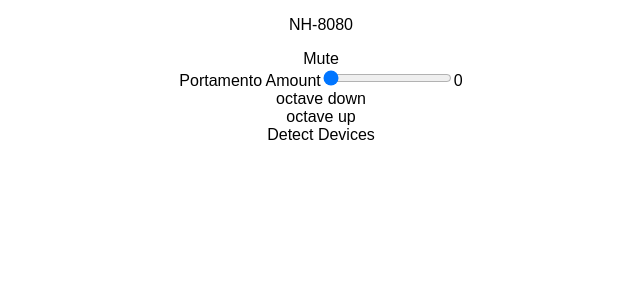
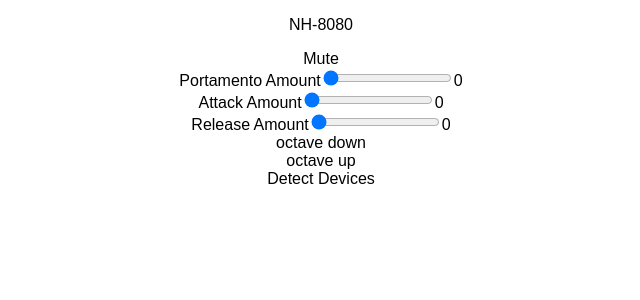
Before and after one commit to natotthomer/synth-toy, a React (Create React App) app: page / in a window 1280 px wide. Shown: the top 300 px of the page, without its empty margins (319-959 px from the left). Built offline with nearby package versions, Linux system fonts and the light colour scheme.

Commit message:
build simple AR envelope on volume

```diff
--- a/src/actions/synth-actions.js
+++ b/src/actions/synth-actions.js
@@ -1,4 +1,4 @@
-import { UPDATE_PORTAMENTO } from './../constants/synth-constants'
+import { UPDATE_PORTAMENTO, UPDATE_ATTACK, UPDATE_RELEASE } from './../constants/synth-constants'
 
 import { store } from './../store'
 
@@ -7,3 +7,13 @@ export const updatePortamento = (enabled, value) => store.dispatch({
   enabled,
   value
 })
+
+export const updateAttack = value => store.dispatch({
+  type: UPDATE_ATTACK,
+  value
+})
+
+export const updateRelease = value => store.dispatch({
+  type: UPDATE_RELEASE,
+  value
+})
--- a/src/components/synth/input.js
+++ b/src/components/synth/input.js
@@ -1,14 +1,16 @@
 import React from 'react'
 
 const Input = (props) => {
+
+
   return (
     <div>
       <span>{props.visibleName}</span>
       <input
         type='range'
-        min='0'
-        max='1'
-        step='0.01'
+        min={props.min}
+        max={props.max}
+        step={props.step}
         className='standard-slider'
         onChange={props.onChange}
         value={props.value} />
--- a/src/components/synth/synth-container.js
+++ b/src/components/synth/synth-container.js
@@ -1,7 +1,7 @@
 import { connect } from 'react-redux'
 
 import Synth from './synth'
-import { updatePortamento } from './../../actions/synth-actions'
+import { updatePortamento, updateAttack, updateRelease } from './../../actions/synth-actions'
 
 const mapStateToProps = ({ keyboard, synth }) => {
   return {
@@ -11,7 +11,9 @@ const mapStateToProps = ({ keyboard, synth }) => {
 }
 
 const mapDispatchToProps = dispatch => ({
-  updatePortamento: (enabled, value) => dispatch(updatePortamento(enabled, value))
+  updatePortamento: (enabled, value) => dispatch(updatePortamento(enabled, value)),
+  updateAttack: value => dispatch(updateAttack(value)),
+  updateRelease: value => dispatch(updateRelease(value))
 })
 
 export default connect(mapStateToProps, mapDispatchToProps)(Synth)
--- a/src/components/synth/synth.js
+++ b/src/components/synth/synth.js
@@ -17,13 +17,15 @@ export default class Synth extends React.Component {
     this.noteOff = this.noteOff.bind(this)
     this.togglePortamento = this.togglePortamento.bind(this)
     this.handlePortamentoTimeChange = this.handlePortamentoTimeChange.bind(this)
+    this.handleAttackChange = this.handleAttackChange.bind(this)
+    this.handleReleaseChange = this.handleReleaseChange.bind(this)
   }
 
   componentWillMount () {
     this.ac = new (window.AudioContext || window.webkitAudioContext)()
     this.osc = this.ac.createOscillator()
     this.gn = this.ac.createGain()
-    this.gn.gain.value = this.state.gain
+    this.gn.gain.value = 0
     this.osc.type = 'sawtooth'
     this.osc.start()
     this.lpf = this.ac.createBiquadFilter()
@@ -42,9 +44,8 @@ export default class Synth extends React.Component {
     }
   }
 
-  componentDidUpdate () {
+  componentDidUpdate (prevProps, prevState) {
     const now = this.ac.currentTime
-    this.gn.gain.value = this.state.gain
 
     const { currentNotes } = this.props.keyboard
 
@@ -56,10 +57,10 @@ export default class Synth extends React.Component {
   }
 
   noteOn () {
+    console.log('note on');
     const now = this.ac.currentTime
   	const newPitchFrequency = frequencyFromNoteNumber(this.props.keyboard.currentNotes.tail.data.modulatedNote)
-    this.osc.frequency.cancelScheduledValues(0)
-    this.gn.gain.cancelScheduledValues(0)
+    this.osc.frequency.cancelScheduledValues(now)
 
     if (this.props.portamento.enabled) {
       this.osc.frequency.linearRampToValueAtTime(newPitchFrequency, now + parseFloat(this.props.portamento.value))
@@ -68,12 +69,18 @@ export default class Synth extends React.Component {
     }
 
   	const velocityAdjustedGain = this.props.keyboard.currentNotes.tail.data.velocity / 127
-    this.gn.gain.linearRampToValueAtTime(velocityAdjustedGain, now + 0.5)
+    this.gn.gain.cancelScheduledValues(now)
+    // this.gn.gain.setValueAtTime(0, now)
+    this.gn.gain.linearRampToValueAtTime(velocityAdjustedGain, now + this.props.attack)
   }
 
   noteOff () {
+    console.log('note off');
     const now = this.ac.currentTime
-    this.gn.gain.linearRampToValueAtTime(0, now + 0.5)
+    this.gn.gain.cancelScheduledValues(now)
+    this.gn.gain.setValueAtTime(this.gn.gain.value, now)
+    this.gn.gain.linearRampToValueAtTime(0, now + this.props.release)
+    // this.gn.gain.setTargetAtTime(0, now, 5)
   }
 
   togglePortamento (e) {
@@ -86,6 +93,16 @@ export default class Synth extends React.Component {
     this.props.updatePortamento(this.props.portamento.enabled, value)
   }
 
+  handleAttackChange (e) {
+    const value = e.target.value
+    this.props.updateAttack(parseFloat(value))
+  }
+
+  handleReleaseChange (e) {
+    const value = e.target.value
+    this.props.updateRelease(parseFloat(value))
+  }
+
   render () {
     const portamento = this.props.portamento.enabled ? 'ON' : 'OFF'
     return (
@@ -94,9 +111,26 @@ export default class Synth extends React.Component {
         <div onClick={this.toggleMute}>Mute</div>
         <div>
           <Input
+          min={0}
+          max={1}
+          step={0.01}
             visibleName={'Portamento Amount'}
             onChange={this.handlePortamentoTimeChange}
             value={this.props.portamento.value} />
+          <Input
+            min={0}
+            max={20}
+            step={0.01}
+            visibleName={'Attack Amount'}
+            onChange={this.handleAttackChange}
+            value={this.props.attack} />
+          <Input
+            min={0}
+            max={20}
+            step={0.01}
+            visibleName={'Release Amount'}
+            onChange={this.handleReleaseChange}
+            value={this.props.release} />
         </div>
         <KeyboardContainer />
       </div>
--- a/src/constants/synth-constants.js
+++ b/src/constants/synth-constants.js
@@ -1 +1,3 @@
 export const UPDATE_PORTAMENTO = 'UPDATE_PORTAMENTO'
+export const UPDATE_ATTACK = 'UPDATE_ATTACK'
+export const UPDATE_RELEASE = 'UPDATE_RELEASE'
--- a/src/reducers/keyboard-reducer.js
+++ b/src/reducers/keyboard-reducer.js
@@ -11,6 +11,7 @@ const _nullKeyboard = {
   keysPressed: {},
   octave: -1,
   currentNotes: new DoublyLinkedList(),
+  trigger: false,
   pitchBend: 8191
 }
 
@@ -35,13 +36,15 @@ const KeyboardReducer = (state = _nullKeyboard, action) => {
         velocity: action.velocity,
         modulatedNote: action.note + numberOfNotesToPitchBend(state.pitchBend)
       })
-      return Object.assign({}, state, {currentNotes})
+      const trigger = true
+      return Object.assign({}, state, {currentNotes}, {trigger})
     }
     case KEY_UP: {
       const currentNotes = state.currentNotes
       const index = currentNotes.findIndexByNoteNumber(action.note)
       currentNotes.remove(index)
-      return Object.assign({}, state, {currentNotes})
+      const trigger = currentNotes.length > 0 ? true : false
+      return Object.assign({}, state, {currentNotes}, {trigger})
     }
     case PITCH_BEND: {
       const pitchBend = action.value
--- a/src/reducers/synth-reducer.js
+++ b/src/reducers/synth-reducer.js
@@ -1,10 +1,12 @@
-import { UPDATE_PORTAMENTO } from './../constants/synth-constants'
+import { UPDATE_PORTAMENTO, UPDATE_ATTACK, UPDATE_RELEASE } from './../constants/synth-constants'
 
 const _nullSynth = {
   portamento: {
     enabled: true,
     value: 0
-  }
+  },
+  attack: 0.0,
+  release: 0.0
 }
 
 const SynthReducer = (state = _nullSynth, action) => {
@@ -18,6 +20,14 @@ const SynthReducer = (state = _nullSynth, action) => {
       }
       return Object.assign({}, state, {portamento})
     }
+    case UPDATE_ATTACK: {
+      const attack = action.value
+      return Object.assign({}, state, {attack})
+    }
+    case UPDATE_RELEASE: {
+      const release = action.value
+      return Object.assign({}, state, {release})
+    }
     default:
       return state
   }
```
